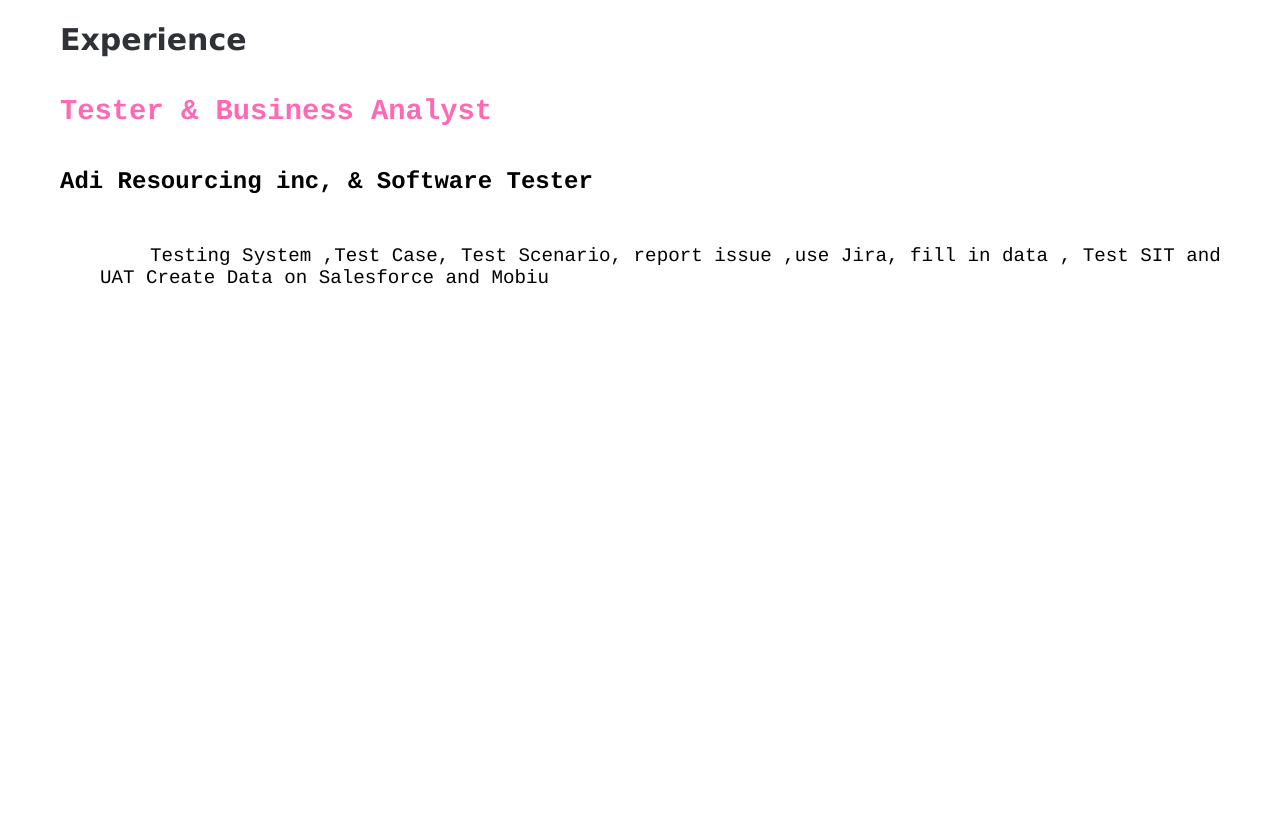
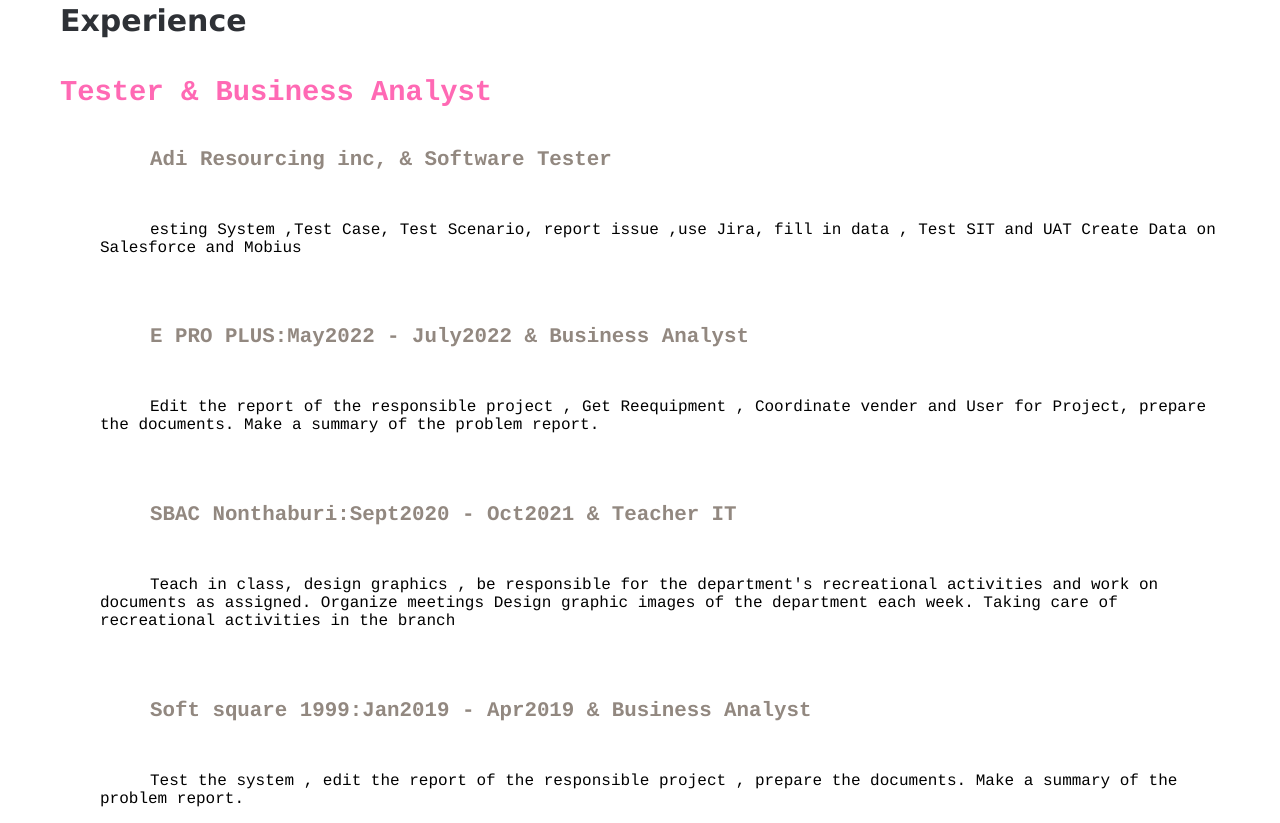
Before and after one commit to sangnapha26/sangnapha26.github.io, a plain HTML site: page index.html in a window 1280 px wide. Shown: the part 2017-2840 px from the top of the page. Before the commit the page ends 2326 px from the top, so only its background shows below. Drawn offline with Linux system fonts and the light colour scheme.

Commit message:
set page

```diff
--- a/index.html
+++ b/index.html
@@ -129,17 +129,16 @@
             margin-left: 100px;
             margin-right: 50px;
             text-indent: 50px;
-            font-size: 120%;
+            font-size: 100%;
             font-family: Courier;
               }
 
 
               .Ex01{
-                text-align:left ;
-                color : ;
+                margin-left: 150px ;
+                color : #928880;
                 font-family: Courier;
-                font-size: 150%;
-                padding-left : 60px;
+                font-size: 130%;
              }
 
 
@@ -172,8 +171,6 @@
 
          <p class="blockm">
                 Birthday: 10 September 1993 <br>
-            <br>Phone: +663 3130 965, +666 1124 536<br>
-            <br>City: Pathumthani <br>
             <br>Bachelor’s degree: Industrial Computer Technology (ICT)<br>
                         Phranakhon Rajabhat University (GPA 2.90)<br>
 
@@ -185,15 +182,46 @@
 
          <p class="section-title">
             <h3>Experience</h3>
+
             <h4 class="h4">Tester &amp; Business Analyst</h4>
+
             <h5 class="Ex01">Adi Resourcing inc, &amp; Software Tester</h5>
-         <p class="defual">
-              Testing System ,Test Case, Test Scenario, report issue ,use Jira, fill in data , Test SIT and UAT Create Data on Salesforce and Mobiu
+              <p class="defual">esting System ,Test Case, Test Scenario, report issue ,use Jira, fill in data ,
+                Test SIT and UAT Create Data on Salesforce and Mobius </p><br>
+
+
+            <h5 class="Ex01">E PRO PLUS:May2022 - July2022 &amp; Business Analyst</h5>
+               <p class="defual">Edit the report of the responsible project ,
+                  Get Reequipment , Coordinate vender and User for Project, prepare the documents.
+                  Make a summary of the problem report.</p><br>
+
+
+            <h5 class="Ex01">SBAC Nonthaburi:Sept2020 - Oct2021 &amp; Teacher IT</h5>
+               <p class="defual">Teach in class, design graphics , be responsible for the department's recreational activities and work on documents as assigned.
+                   Organize meetings Design graphic images of the department each week. Taking care of recreational activities in the branch</p><br>
+
+
+            <h5 class="Ex01">Soft square 1999:Jan2019 - Apr2019 &amp; Business Analyst</h5>
+               <p class="defual">Test the system , edit the report of the responsible project , prepare the documents. Make a summary of the problem report. </p><br>
+
+
+
+      <section id="contact" class="contact">
+         <div class="container">
+
+
+            <p class="section-title">
+               <h3>Contact</h3>
+
+               <h5 class="Ex01">Tel. : 063-313-0965 , 066-112-4536</h5> <br>
+
+               <h5 class="Ex01">E-mail : sangnapha3pan.com</h5> <br>
+
+               <h5 class="Ex01">No. 108/58 CHEWAHOME Rangsit - Pathum Village ,Pathum Thani</h5> <br>
 
 
 
 
-         </p>
 
 
 
```
